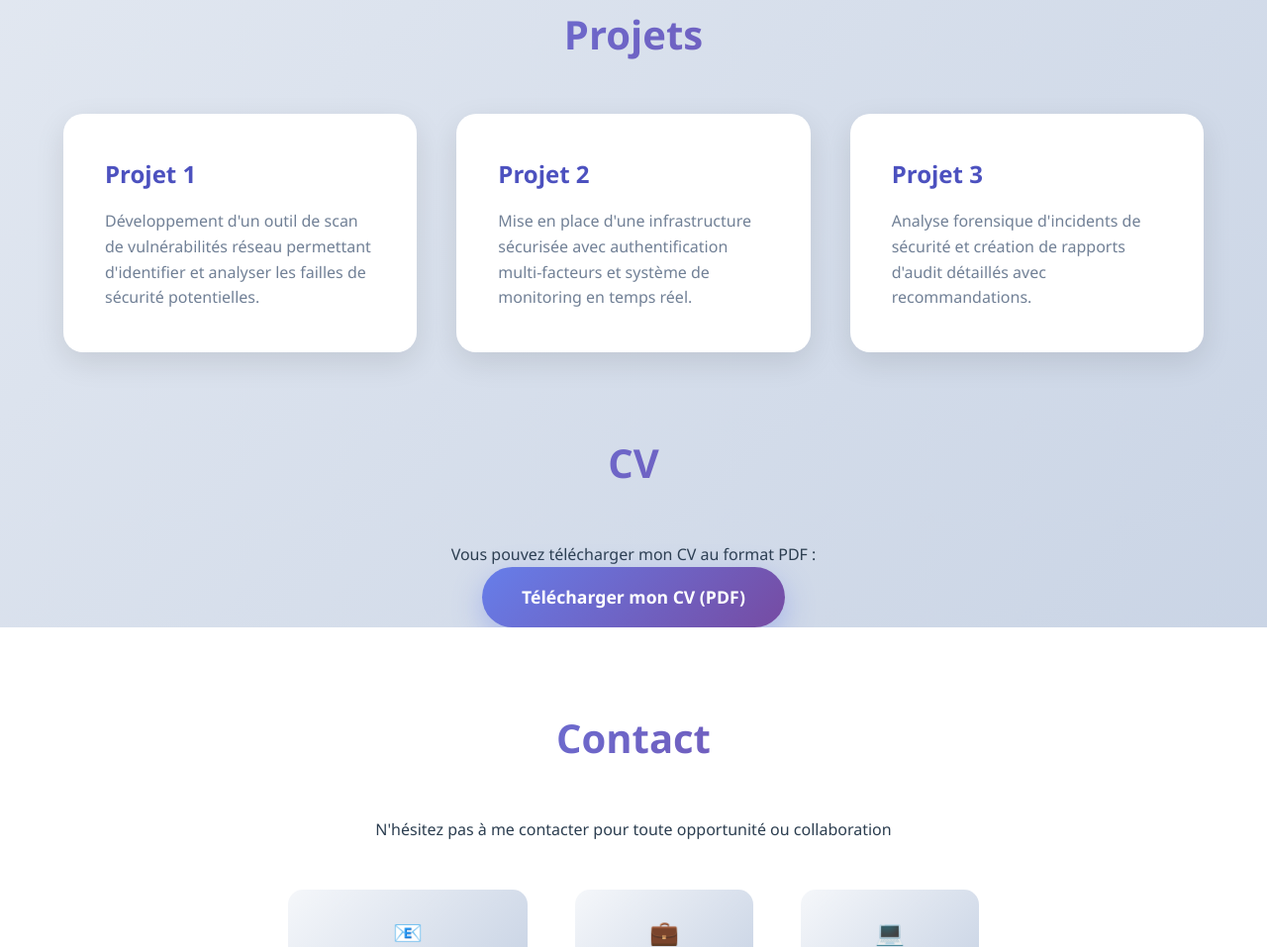
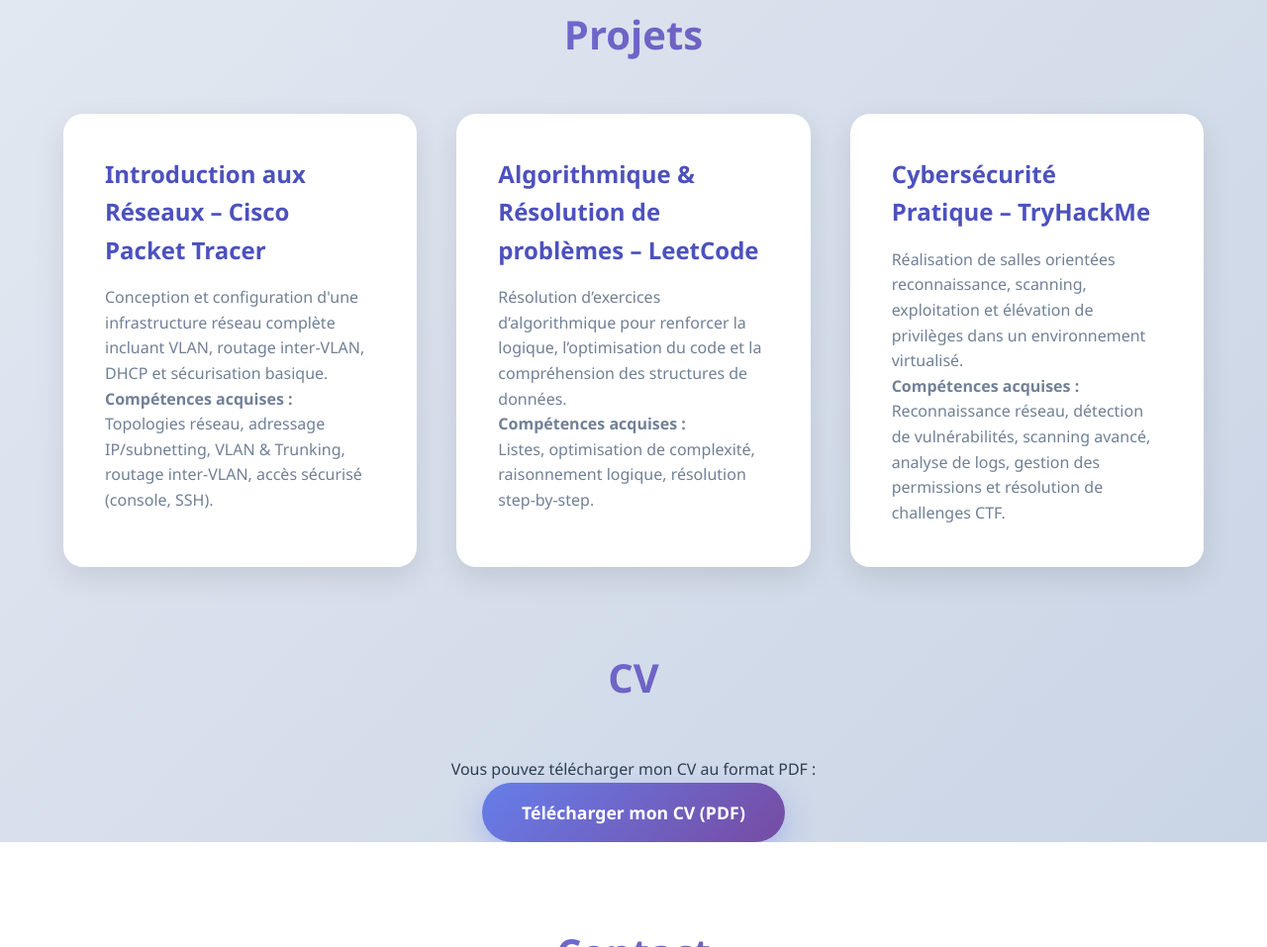
Before and after one commit to tasnim-osghir/portfolio, a plain HTML site: page index.html in a window 1280 px wide. Shown: the part 1634-2591 px from the top of the page at 99% size. Drawn offline with Linux system fonts and the light colour scheme.

Commit message:
finish portfolio

```diff
--- a/index.html
+++ b/index.html
@@ -646,18 +646,47 @@
     <section id="projets" class="projects">
     <h2 class="section-title">Projets</h2>
     <div class="projects-grid">
+
+        <!-- Projet 1 - Cisco Packet Tracer -->
         <div class="project-card">
-                <h3>Projet 1</h3>
-                <p>Développement d'un outil de scan de vulnérabilités réseau permettant d'identifier et analyser les failles de sécurité potentielles.</p>
+            <h3>Introduction aux Réseaux – Cisco Packet Tracer</h3>
+            <p>
+                Conception et configuration d'une infrastructure réseau complète incluant VLAN,
+                routage inter-VLAN, DHCP et sécurisation basique.
+            </p>
+            <p><strong>Compétences acquises :</strong><br>
+                Topologies réseau, adressage IP/subnetting, VLAN & Trunking, routage inter-VLAN,
+                accès sécurisé (console, SSH).
+            </p>
         </div>
+
+        <!-- Projet 2 - LeetCode Algorithmique -->
         <div class="project-card">
-                <h3>Projet 2</h3>
-                <p>Mise en place d'une infrastructure sécurisée avec authentification multi-facteurs et système de monitoring en temps réel.</p>
+            <h3>Algorithmique & Résolution de problèmes – LeetCode</h3>
+            <p>
+                Résolution d’exercices d’algorithmique pour renforcer la logique, l’optimisation
+                du code et la compréhension des structures de données.
+            </p>
+            <p><strong>Compétences acquises :</strong><br>
+                Listes, optimisation de complexité, raisonnement logique,
+                résolution step-by-step.
+            </p>
         </div>
+
+        <!-- Projet 3 - TryHackMe -->
         <div class="project-card">
-                <h3>Projet 3</h3>
-                <p>Analyse forensique d'incidents de sécurité et création de rapports d'audit détaillés avec recommandations.</p>
+            <h3>Cybersécurité Pratique – TryHackMe</h3>
+            <p>
+                Réalisation de salles orientées reconnaissance, scanning, exploitation et
+                élévation de privilèges dans un environnement virtualisé.
+            </p>
+            <p><strong>Compétences acquises :</strong><br>
+                Reconnaissance réseau, détection de vulnérabilités, scanning avancé, analyse de logs, gestion des permissions
+                et résolution de challenges CTF.
+            </p>
         </div>
+
+
     </div>
 </section>
         <!-- Section CV -->
```
Lines whose indentation alone changed are shown as unchanged.
